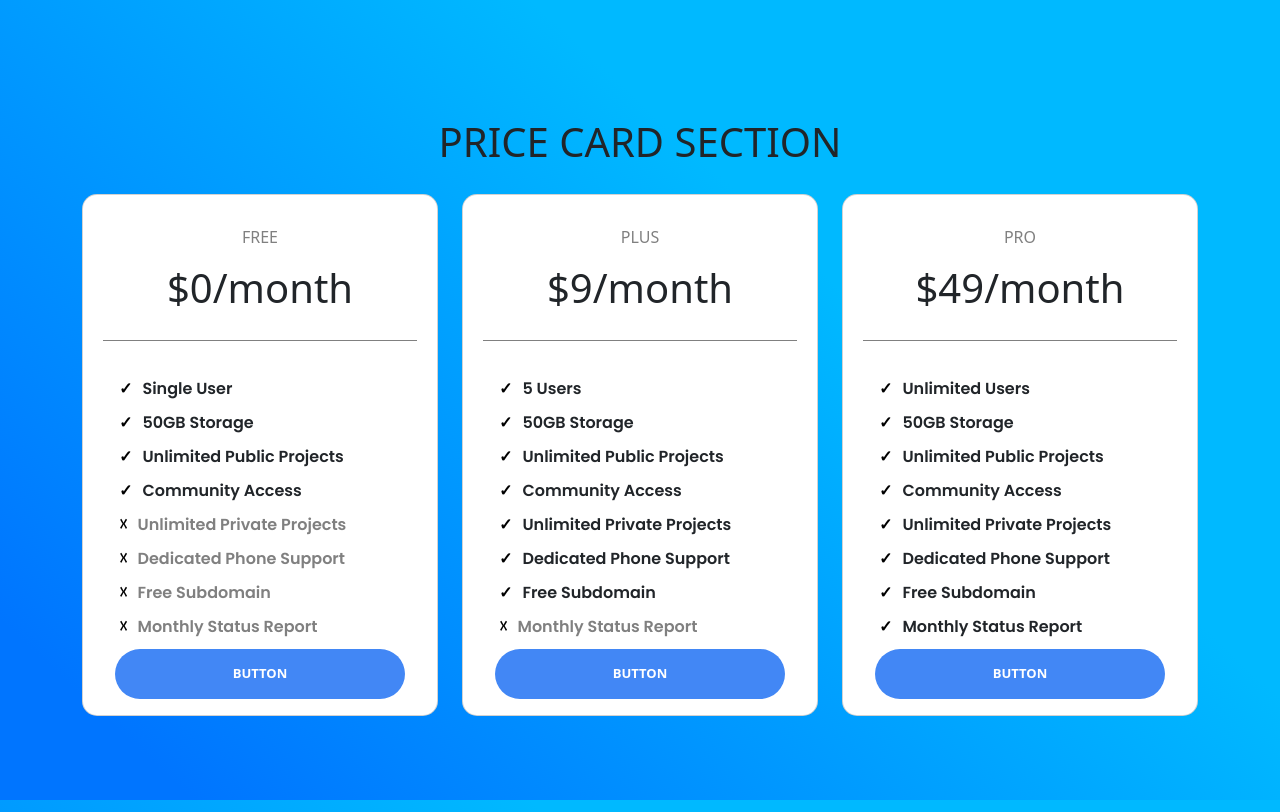
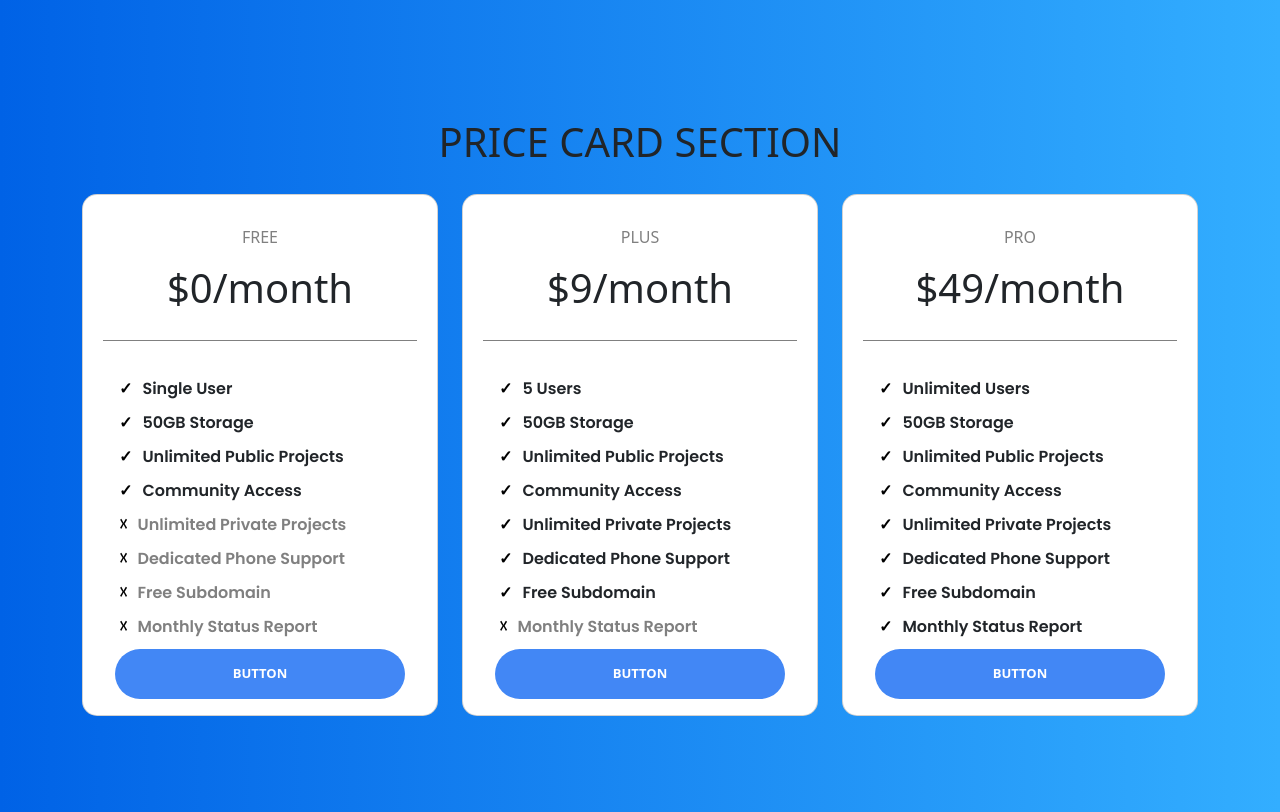
Before and after one commit to Vignesh100799/price-card, a React (Create React App) app: page / in a window 1280 px wide. Built offline with nearby package versions, Linux system fonts and the light colour scheme.

Commit message:
Update App.css

```diff
--- a/src/App.css
+++ b/src/App.css
@@ -18,8 +18,6 @@ ul li span{
 }
 .wrong{
   color: grey;
-
-
 }
 button{
   margin: 10px 0px;
@@ -68,8 +66,10 @@ ul{
  margin-top: 100px !important;
 } */
 body{
-  background: rgb(0,185,255);
-  background: linear-gradient(223deg, rgba(0,185,255,1) 35%, rgba(0,117,255,1) 91%);
+  /* background: rgb(0,185,255);
+  background: linear-gradient(223deg, rgba(0,185,255,1) 35%, rgba(0,117,255,1) 91%); */
+  background: #007bff;
+  background: linear-gradient(to right, #0062E6, #33AEFF);
   background-repeat: no-repeat;
   background-position: center;
  background-clip: content-box;
```
